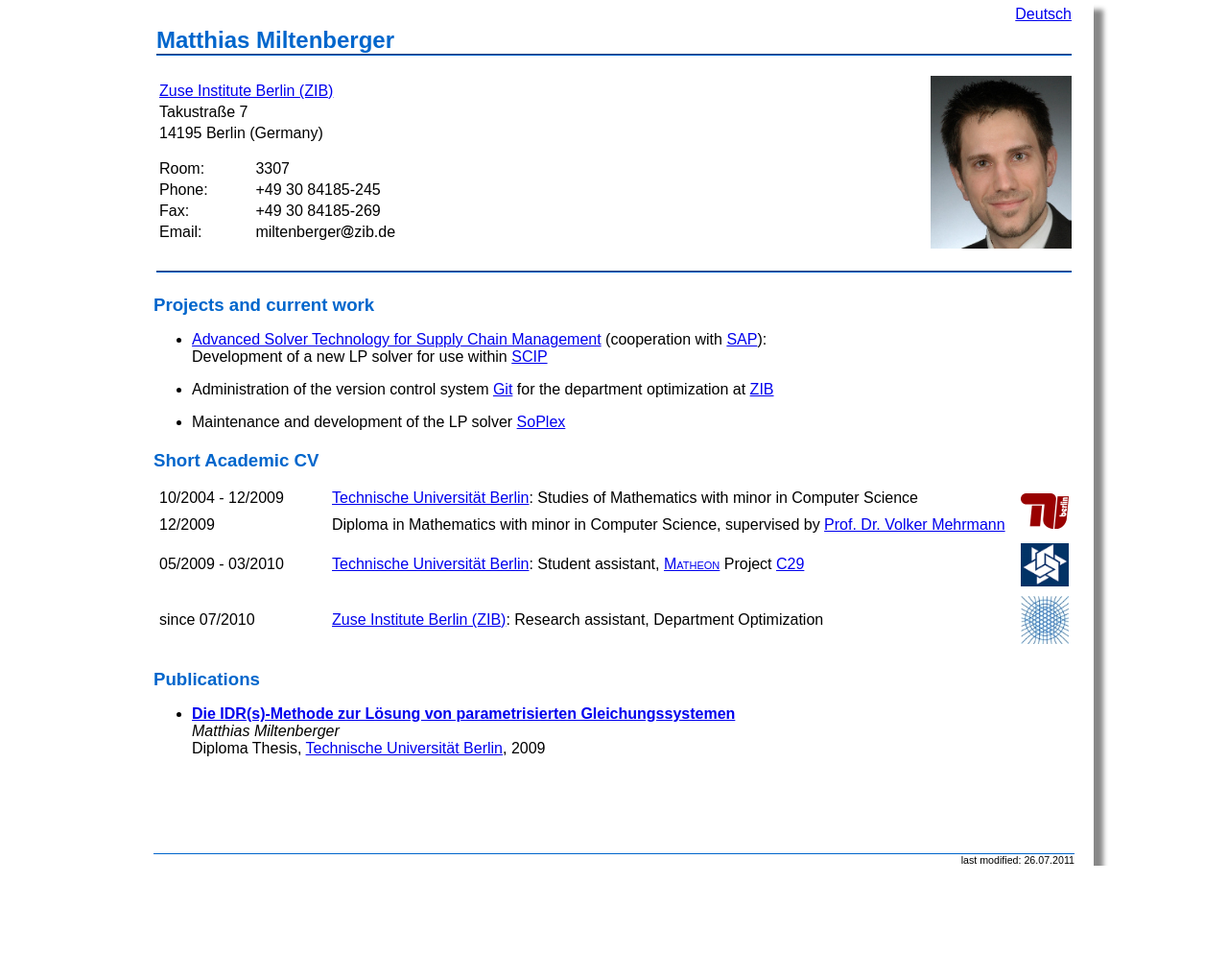
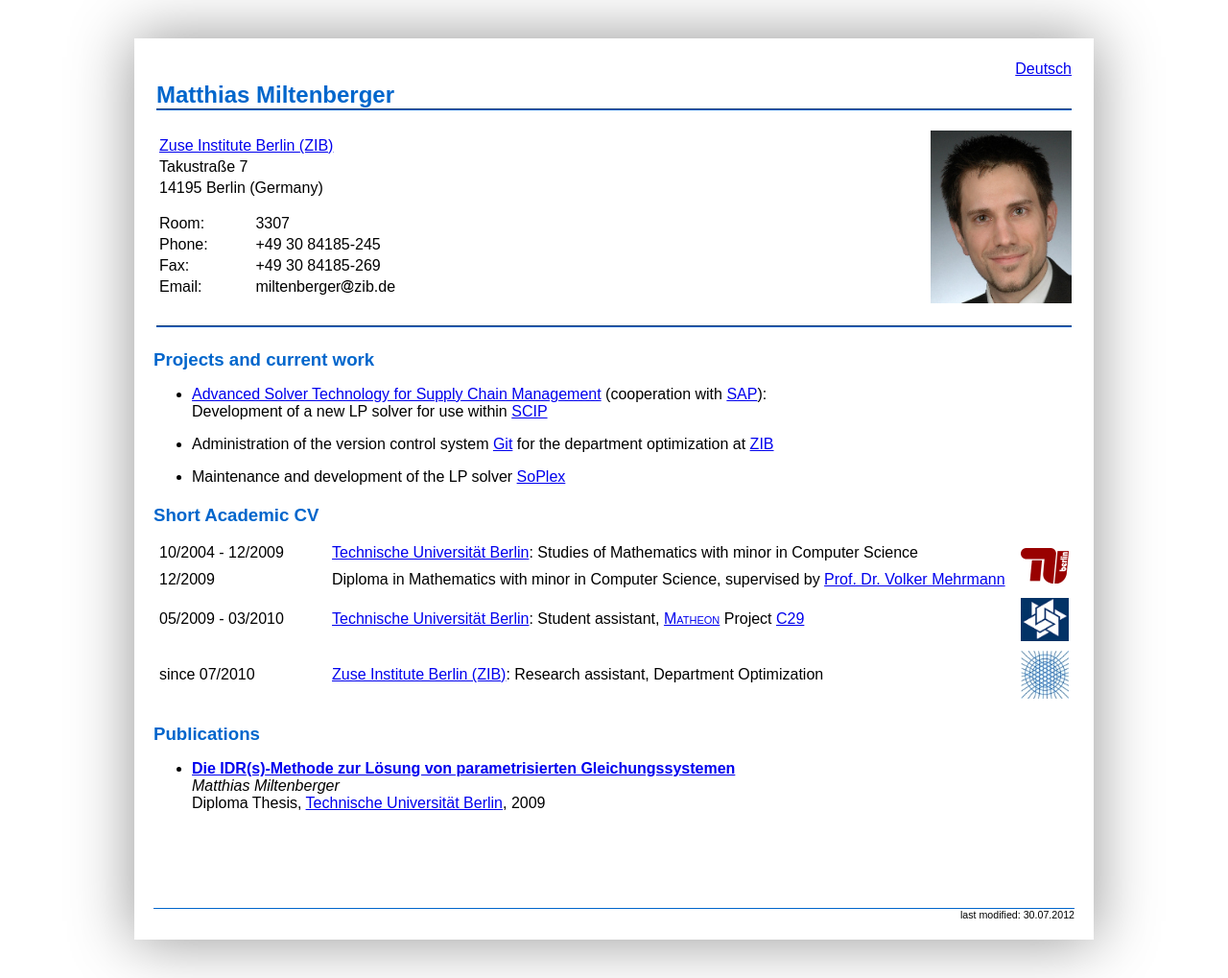
Before and after one commit to mattmilten/mattmilten.github.io, a PHP site: page / in a window 1280 px wide. Shown: the whole page at 96% size. Before the commit the page ends 902 px from the top, so only its background shows below. Run offline with PHP 8.4, Linux system fonts and the light colour scheme.

Commit message:
more shadows

```diff
--- a/index.de.php
+++ b/index.de.php
@@ -142,6 +142,6 @@ fclose($fd);
       Technische Universit&auml;t Berlin</a>, 2009
       </li>
       </ul>
-   <div class="col2">letzte &Auml;nderung: 26.07.2011</div>
+   <div class="col2">letzte &Auml;nderung: 30.07.2012</div>
 </body>
 </html>
--- a/index.php
+++ b/index.php
@@ -142,6 +142,6 @@ fclose($fd);
       Technische Universit&auml;t Berlin</a>, 2009
       </li>
    </ul>
-      <div class="col2">last modified: 26.07.2011</div>
+      <div class="col2">last modified: 30.07.2012</div>
 </body>
 </html>
--- a/style.css
+++ b/style.css
@@ -3,10 +3,11 @@ body {
    font-size: 12pt;
    width:720pt;
    text-decoration:none;
-   padding:3px 20px 0cm 20px;
-   margin-top:20pt;
-   margin: 0 auto;
-   box-shadow: 10px 10px 5px #888;
+   padding:20px 20px 20px 20px;
+/*    margin-top: 20px; */
+/*    margin-bottom: 20px; */
+   margin: 40 auto;
+   box-shadow: 0 0 60px 2px #999;
 }
 }
 a:link {
```
Also changed, not shown: 1 other file.
